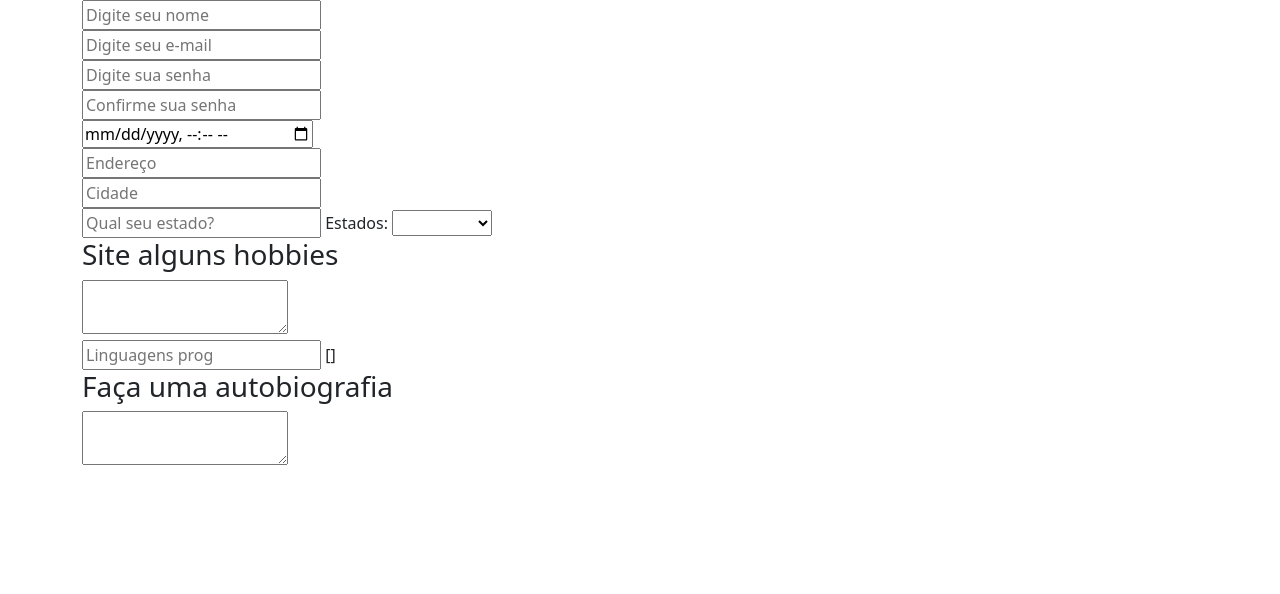
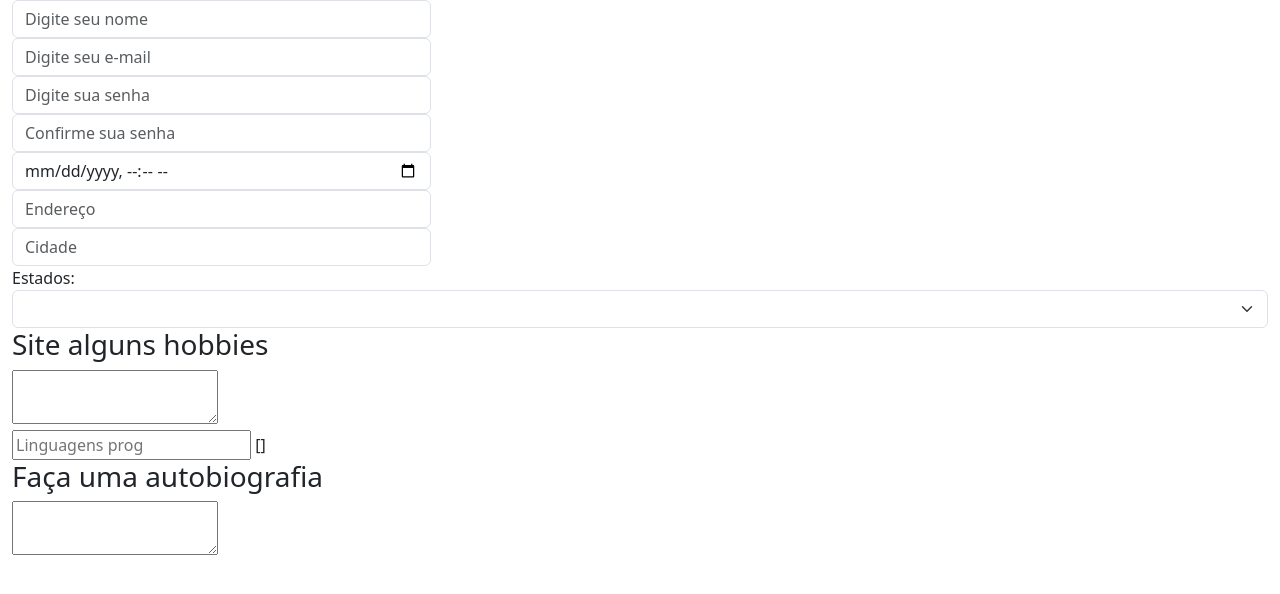
Before and after one commit to JoaoDums/1PROJETOVUE, a Vue app: page / in a window 1280 px wide. Shown: the top 594 px of the page. Built offline with nearby package versions, Linux system fonts and the light colour scheme.

Commit message:
Mandimento das primeiras versoes e inicio do BT5

```diff
--- a/src/App.vue
+++ b/src/App.vue
@@ -1,10 +1,7 @@
 <script setup>
 
-import { ref, computed } from 'vue'
+import { ref, } from 'vue'
 import estados from '@/_data/estados'
-
-// transformar tudo isso em user e colocar o valor no user
-
 
 const user = ref({
   nome: '',
@@ -14,42 +11,66 @@ const user = ref({
   data: 0,
   endereco: '',
   cidade: '',
-  cidade: '',
   estado: '',
   hobbies: '',
-  linguagens: [],
-  biografia:'',
+  linguagens: ([]),
+  biografia: '',
 })
 const newLang = ref('')
+
+// PRIMEIRA VERSÃO MANDITA PARA ESTUDOS--
 //const nome = ref('')
 //const email = ref('')
 //const senha = ref('')
 //const confirma = ref('')
-const data = ref('')
+// const data = ref('')
 //const endereco = ref('')
 //const cidade = ref('')
-const estado = ref([])
+//const estado = ref([])
 //const hobbies = ref('')
 //const linguagens = ref('')
 //const biografia = ref('')
 
 
-
 </script>
 
 <template>
-  <div class="container-lg">
-    <div><input type="text" v-model="user.name" placeholder="Digite seu nome" />{{ user.name }}</div>
-    <div><input type="text" v-model="email" placeholder="Digite seu e-mail" />{{ email }}</div>
-    <div><input type="password" v-model="senha" placeholder="Digite sua senha" /> {{ senha }}</div>
-    <div><input type="password" v-model="confirma" placeholder="Confirme sua senha" /> {{ confirma }}</div>
-    <div><input type="datetime-local" v-model="data" placeholder="Data de nascimento" /> {{ data }}</div>
-    <div><input type="text" v-model="endereco" placeholder="Endereço" /> {{ endereco }}</div>
-    <div><input type="text" v-model="cidade" placeholder="Cidade" /> {{ cidade }} </div>
-    <div><input type="select" v-model="estado" placeholder="Qual seu estado?" /> Estados:
-      <select v-model="estado">
+  <div class="container-fluid">
+  <form>
+    <div class="form-row">
+      <div class="col-sm-4">
+        <input type="text" v-model="user.name" class="form-control" placeholder="Digite seu nome" />{{
+          user.name }}
+      </div>
+      <div class="col-sm-4">
+        <input type="text" v-model="user.email" class="form-control" placeholder="Digite seu e-mail" />{{
+          user.email }}
+      </div>
+      <div class="col-sm-4">
+        <input type="password" v-model="user.senha" class="form-control" placeholder="Digite sua senha" />
+        {{ user.senha }}
+      </div>
+      <div class="col-sm-4">
+        <input type="password" v-model="user.confirma" class="form-control" placeholder="Confirme sua senha" />
+       {{ user.confirma }}
+      </div>
+      <div class="col-sm-4">
+        <input type="datetime-local" v-model="user.data" class="form-control"  placeholder="Data de nascimento" />
+         </div>
+        <div class="col-sm-4">
+          <input type="text" v-model="user.endereco" class="form-control" placeholder="Endereço" /> {{
+          user.endereco }}
+          </div>
+        <div class="col-sm-4">
+          <input type="text" v-model="user.cidade" class="form-control" placeholder="Cidade" />
+          {{ user.cidade }}
+        </div>
+        <div> Estados:
+          <select class="form-select " v-model="estado">
             <option v-for="estado of estados" :key="estado.sigla" :value="estado.sigla">{{ estado.nome }}</option>
-        <!-- <option value="AC">Acre</option>
+
+            <!-- PRIMEIRA VERSÃO MANDITA PARA ESTUDOS--
+                <option value="AC">Acre</option>
               <option value="AL">Alagoas</option>
               <option value="AP">Amapá</option>
               <option value="AM">Amazonas</option>
@@ -76,24 +97,29 @@ const estado = ref([])
               <option value="São Paulo">SP</option>
               <option value="Sergipe">SE</option>
               <option value="Tocantins">TO</option> -->
+
           </select>
         </div>
         <div>
           <h3>Site alguns hobbies</h3>
-      <textarea v-model="hobbies" />
-      {{ hobbies }}
+          <textarea v-model="user.hobbies" />
+          {{ user.hobbies }}
         </div>
         <div>
-      <input type="text" v-model="newLang" @keypress.enter="user.linguagens.push(newLang); newLang=''" placeholder="Linguagens prog" />
+          <input type="text" v-model="newLang" @keypress.enter="user.linguagens.push(newLang); newLang = ''"
+            placeholder="Linguagens prog" />
           {{ user.linguagens }}
         </div>
         <div>
           <h3>Faça uma autobiografia</h3>
-      <textarea v-model="biografia" />
-      {{ biografia }}
+          <textarea v-model="user.biografia" />
+          {{ user.biografia }}
         </div>
-
+      </div>
+    </form>
   </div>
 </template>
 
-<style scoped></style>
+<style scoped>
+
+</style>
--- a/src/_data/estados.js
+++ b/src/_data/estados.js
@@ -1,7 +1,32 @@
 const estados = [
     { sigla: 'AC', nome: 'Acre'},
+    { sigla: 'AL', nome: 'Alagoas'},
     { sigla: 'AP', nome: 'Amapá'},
     { sigla: 'AM', nome: 'Amazonas'},
+    { sigla: 'BA', nome: 'Bahia'},
+    { sigla: 'CE', nome: 'Ceara'},
+    { sigla: 'DF', nome: 'Distrito Federal'},
+    { sigla: 'ES', nome: 'Espirito Santo'},
+    { sigla: 'GO', nome: 'Goias '},
+    { sigla: 'MA', nome: 'Maranhão'},
+    { sigla: 'MT', nome: 'Mato Grosso'},
+    { sigla: 'MS', nome: 'Mato Grosso do Sul'},
+    { sigla: 'MG', nome: 'Minas Gerais'},
+    { sigla: 'PA', nome: 'Pará'},
+    { sigla: 'PB', nome: 'Paraíba'},
+    { sigla: 'PR', nome: 'Paraná'},
+    { sigla: 'PE', nome: 'Pernambuco'},
+    { sigla: 'PI', nome: 'Piauí'},
+    { sigla: 'RJ', nome: 'Rio de Janeiro'},
+    { sigla: 'RN', nome: 'Rio Grande do Norte'},
+    { sigla: 'RS', nome: 'Rio Grande do Sul'},
+    { sigla: 'RO', nome: 'Rondonia'},
+    { sigla: 'RR', nome: 'Roraima'},
+    { sigla: 'SC', nome: 'Santa Catarina'},
+    { sigla: 'SP', nome: 'São Paulo'},
+    { sigla: 'SE', nome: 'Sergipe'},
+    { sigla: 'TO', nome: 'Tocantis'},
+
 ]
 
 export default estados
```
Lines whose indentation alone changed are shown as unchanged.
